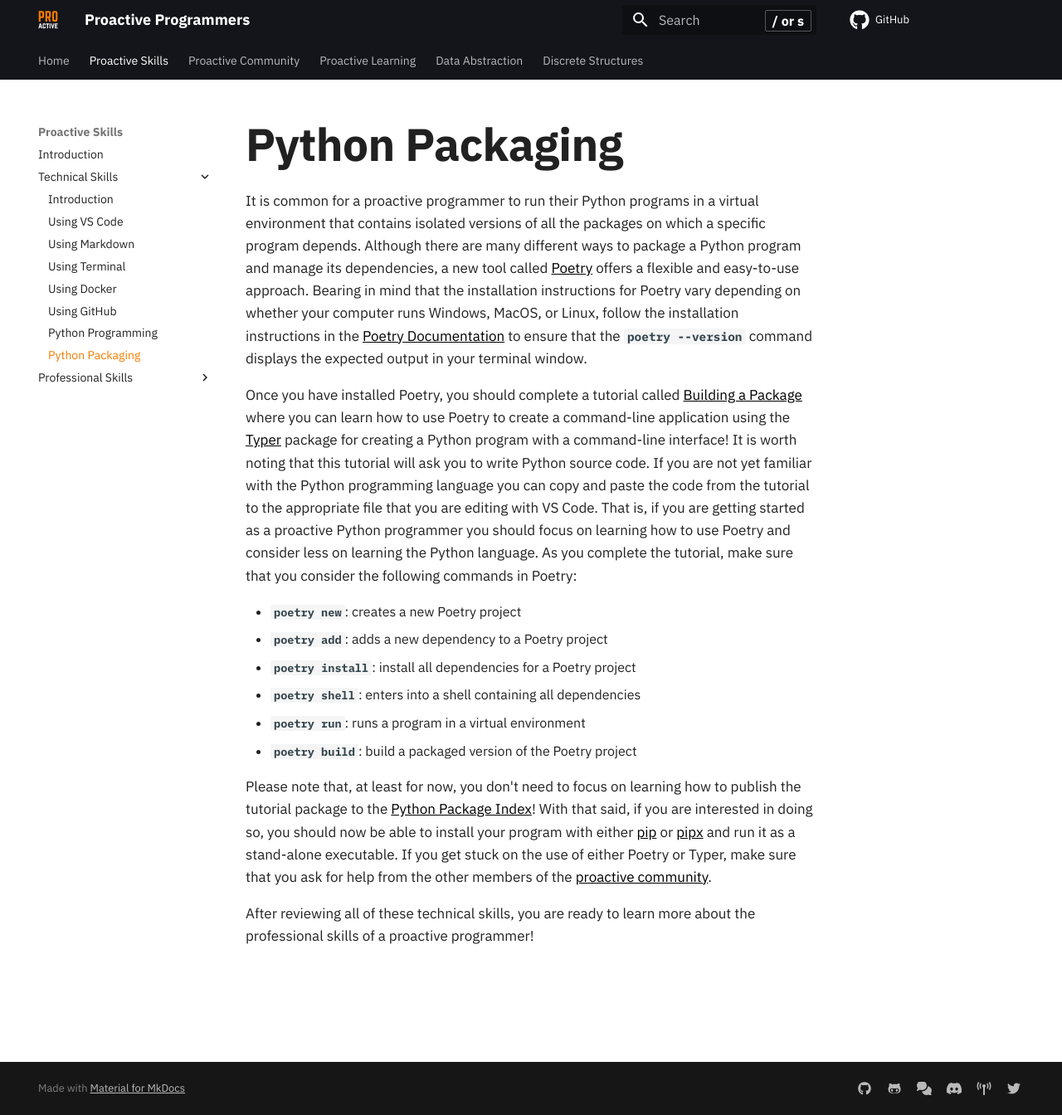
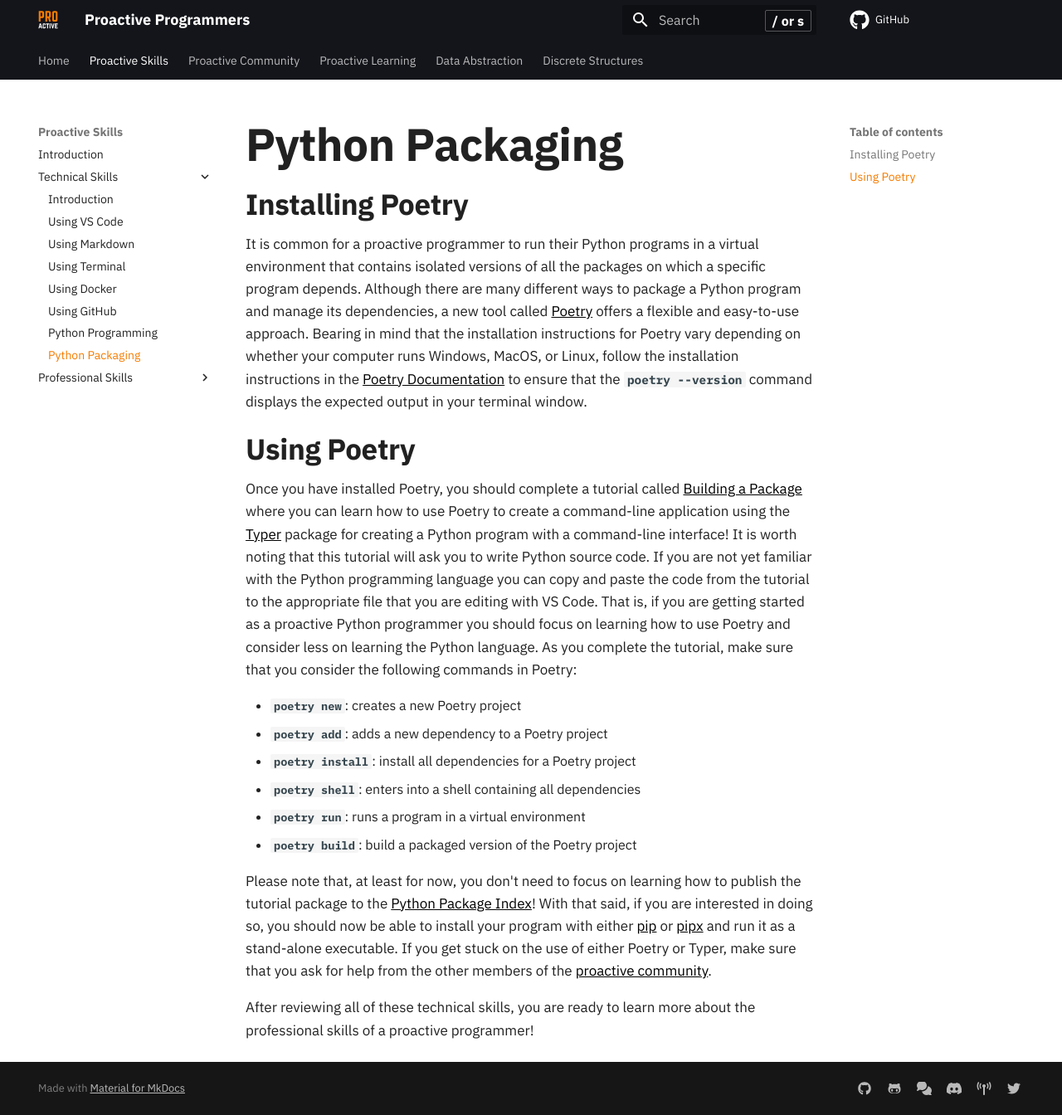
Before and after one commit to ProactiveProgrammers/www.proactiveprogrammers.com, an MkDocs documentation site: the page built from docs/proactive-skills/technical-skills/python-packages.md, in a window 1280 px wide and 1344 px high. Shown: the whole window at 83% size. Built offline with MkDocs 1.6.1 and Material for MkDocs 9.7.7, drawn with Linux system fonts in a browser that asks for light colours; comment, search, counter and statistics services are not loaded.

Commit message:
fix: Add two subsections to the python-packages.

```diff
--- a/docs/proactive-skills/technical-skills/python-packages.md
+++ b/docs/proactive-skills/technical-skills/python-packages.md
@@ -1,4 +1,6 @@
 # Python Packaging
+
+## Installing Poetry
 
 It is common for a proactive programmer to run their Python programs in a
 virtual environment that contains isolated versions of all the packages on which
@@ -10,6 +12,8 @@ whether your computer runs Windows, MacOS, or Linux, follow the installation
 instructions in the [Poetry Documentation](https://python-poetry.org/docs/) to
 ensure that the `poetry --version` command displays the expected output in your
 terminal window.
+
+## Using Poetry
 
 Once you have installed Poetry, you should complete a tutorial called [Building
 a Package](https://typer.tiangolo.com/tutorial/package/) where you can learn how
```
